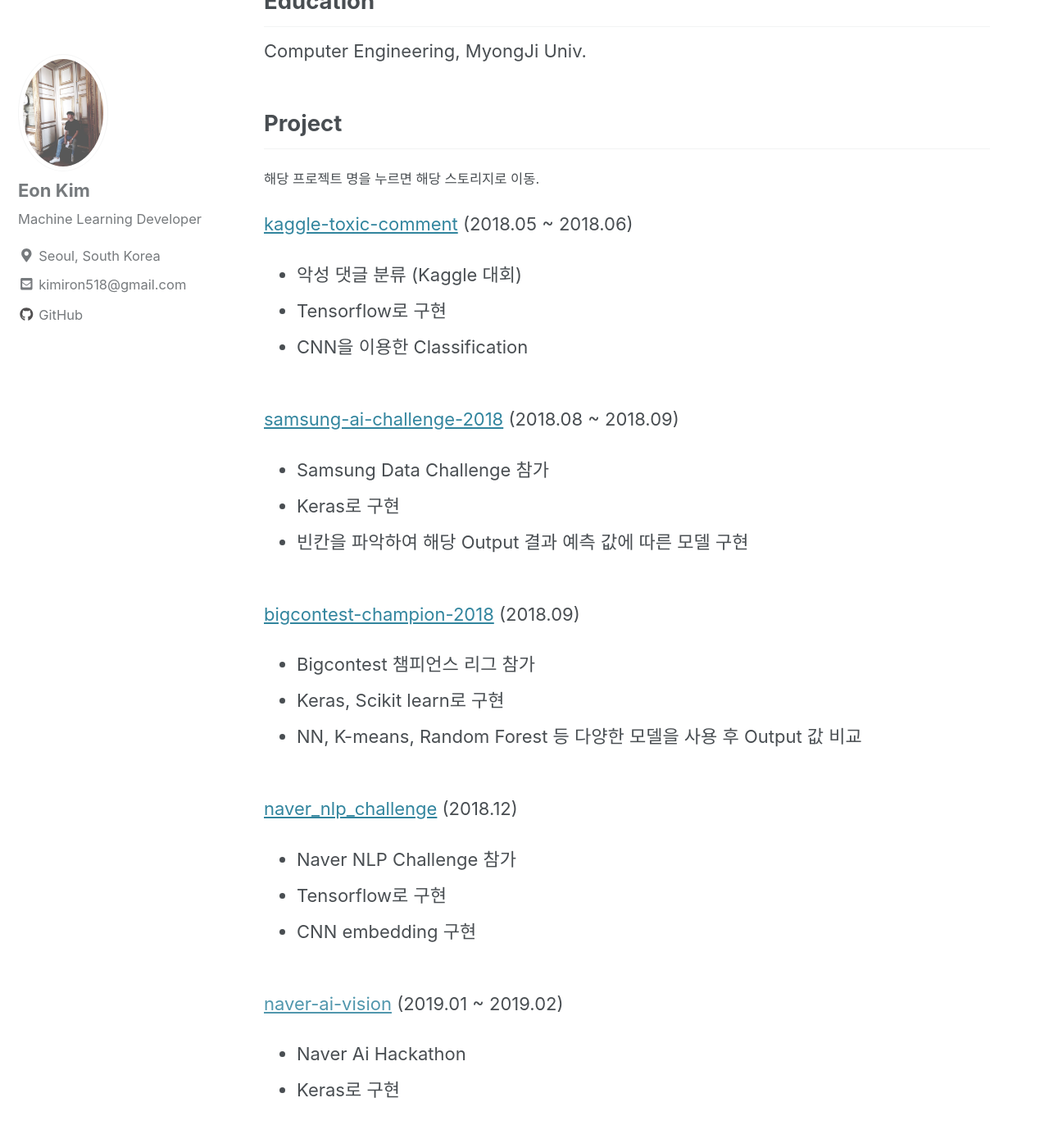
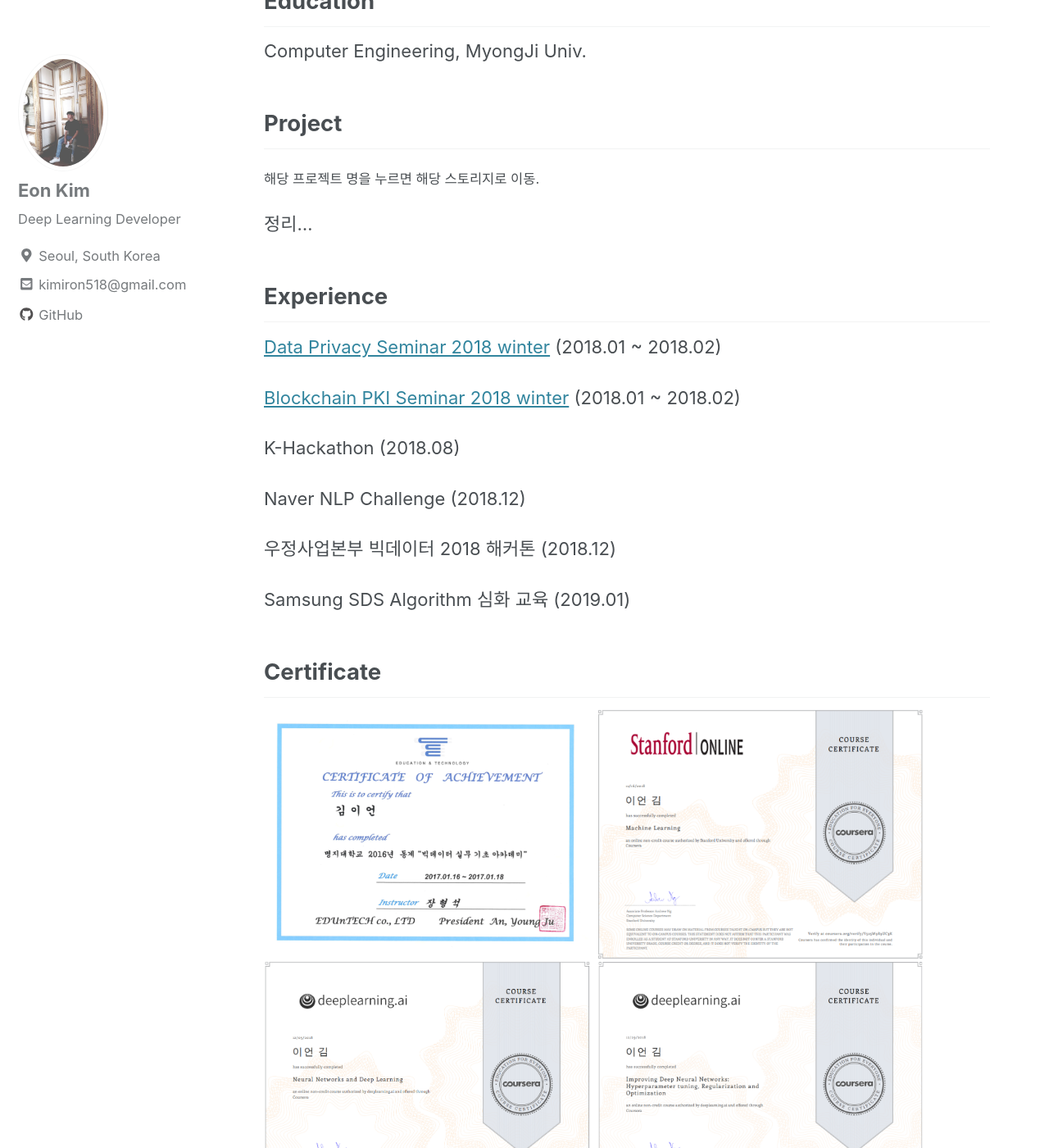
Before and after one commit to thisisiron/thisisiron.github.io, a Jekyll site: the page built from _pages/about.md, in a window 1280 px wide and 1400 px high, scrolled down 715 px. Shown: the whole window at 82% size. Built offline with Jekyll 4.4.1, drawn with Linux system fonts in a browser that asks for light colours; cached includes are drawn as plain includes; nearby versions of some CDN libraries; some of the changed text lies outside the part shown.

Commit message:
modify project and my bio

```diff
--- a/_config.yml
+++ b/_config.yml
@@ -105,7 +105,7 @@
 author:
   name             : "Eon Kim"
   avatar           : "/assets/images/profile_image.jpg" # path of avatar image, e.g. "/assets/images/bio-photo.jpg"
-  bio              : "Machine Learning Developer"
+  bio              : "Deep Learning Developer"
   location         : "Seoul, South Korea"
   email            :
   links:
--- a/_pages/about.md
+++ b/_pages/about.md
@@ -19,34 +19,7 @@
 <sub>해당 프로젝트 명을 누르면 해당 스토리지로 이동.</sub>
 <br>
 
-[kaggle-toxic-comment](https://github.com/thisisiron/kaggle-toxic-comment) (2018.05 ~ 2018.06)
-- 악성 댓글 분류 (Kaggle 대회)
-- Tensorflow로 구현
-- CNN을 이용한 Classification
-<br><br>
-
-[samsung-ai-challenge-2018](https://github.com/thisisiron/samsung-ai-challenge-2018) (2018.08 ~ 2018.09)
-- Samsung Data Challenge 참가
-- Keras로 구현
-- 빈칸을 파악하여 해당 Output 결과 예측 값에 따른 모델 구현
-<br><br>
-
-[bigcontest-champion-2018](https://github.com/thisisiron/bigcontest-champion-2018) (2018.09)
-- Bigcontest 챔피언스 리그 참가
-- Keras, Scikit learn로 구현
-- NN, K-means, Random Forest 등 다양한 모델을 사용 후 Output 값 비교
-<br><br>
-
-[naver_nlp_challenge](https://github.com/thisisiron/naver_nlp_challenge) (2018.12)
-- Naver NLP Challenge 참가
-- Tensorflow로 구현
-- CNN embedding 구현
-<br><br>
-
-[naver-ai-vision]() (2019.01 ~ 2019.02)
-- Naver Ai Hackathon
-- Keras로 구현
-
+정리...
 
 ## Experience
 [Data Privacy Seminar 2018 winter](http://hmcl.mju.ac.kr/doku.php?id=lab:labmain) (2018.01 ~ 2018.02)
@@ -55,19 +28,11 @@
 
 K-Hackathon (2018.08)
 
-Samsung Data Challenge (2018.08)
-
-Bigcontest (2018.09)
-
 Naver NLP Challenge (2018.12)
-
-서울대학교 정보의학 해커톤 (2018.12)
 
 우정사업본부 빅데이터 2018 해커톤 (2018.12)
 
 Samsung SDS Algorithm 심화 교육 (2019.01)
-
-Naver Ai-Vision Hackathon (2019.01 ~ 2019.02)
 
 ## Certificate
 <img src="/assets/images/BigdataCertificate.PNG" width="400">
@@ -124,9 +89,10 @@
 - Otave로 구현
 <br><br>
 
-[Clothes_Category_Classification](https://github.com/thisisiron/Clothes_Category_Classification) (2018.11)
+Clothes_Category_Classification
 - 무신사에서 상품 정보를 크롤링한 데이터 사용
 - 상품명은 CNN Classification 사용 후 Input값으로 넣고 나머지 Feature들은 Encdoing 후 Neural Network에 Input값을 넣고 마지막 Layer에 Concentrate 사용
+- 해당 스토리지 Private으로 변경됨
 <br><br>
 
 [neural-style-transfer-app](https://github.com/thisisiron/neural-style-transfer-app) (2018.11)
```
